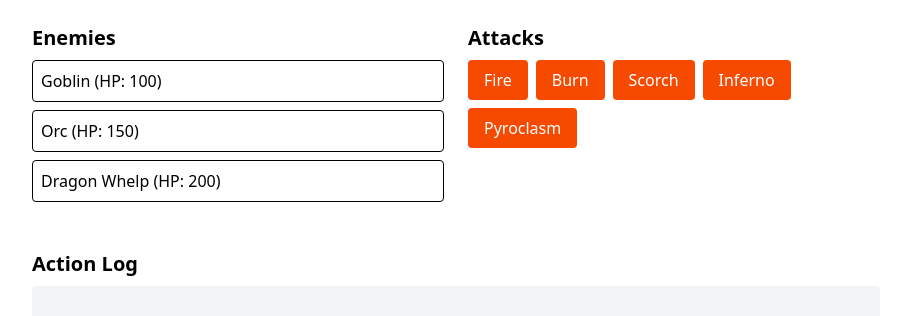
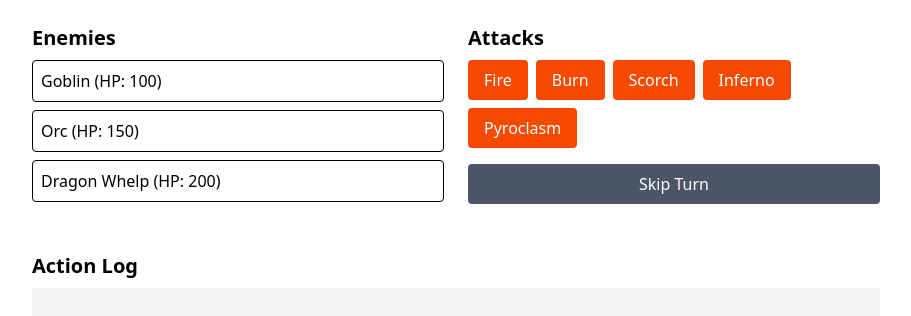
Before and after one commit to kyletolle/pyroclasm, a React (Vite) app: page / in a window 1280 px wide. Shown: the top 316 px of the page, without its empty margins (184-1095 px from the left). Built offline with nearby package versions, Linux system fonts and the light colour scheme.

Commit message:
Add initial support for burn stacks

```diff
--- a/src/App.tsx
+++ b/src/App.tsx
@@ -12,11 +12,25 @@ const baseDamageMap: Record<DamageEffect, number> = {
   pyroclasm: 50,
 };
 
+// Defines how status effects work
+const statusEffects = {
+  burn: {
+    damagePerStack: 3,
+    stacksApplied: {
+      fire: 2,
+      burn: 1,
+      scorch: 1,
+      inferno: 3,
+      pyroclasm: 5,
+    },
+  },
+};
+
 function App() {
   const [enemies, setEnemies] = useState<Enemy[]>([
-    { id: 1, name: 'Goblin', hp: 100 },
-    { id: 2, name: 'Orc', hp: 150 },
-    { id: 3, name: 'Dragon Whelp', hp: 200 },
+    { id: 1, name: 'Goblin', hp: 100, burnStacks: 0 },
+    { id: 2, name: 'Orc', hp: 150, burnStacks: 0 },
+    { id: 3, name: 'Dragon Whelp', hp: 200, burnStacks: 0 },
   ]);
   const [selectedEnemy, setSelectedEnemy] = useState<Enemy | null>(null);
   const [log, setLog] = useState<string[]>([]);
@@ -28,15 +42,62 @@ function App() {
     }
 
     const damage = baseDamageMap[effect];
+    const burnStacksToAdd = statusEffects.burn.stacksApplied[effect] || 0;
+
     setEnemies(prev =>
       prev.map(e =>
-        e.id === selectedEnemy.id ? { ...e, hp: Math.max(0, e.hp - damage) } : e
+        e.id === selectedEnemy.id
+          ? {
+              ...e,
+              hp: Math.max(0, e.hp - damage),
+              burnStacks: e.burnStacks + burnStacksToAdd,
+            }
+          : e
       )
     );
-    setLog(prev => [
-      ...prev,
-      `Used ${capitalize(effect)} on ${selectedEnemy.name} for ${damage} damage.`,
-    ]);
+
+    let message = `Used ${capitalize(effect)} on ${selectedEnemy.name} for ${damage} damage.`;
+    if (burnStacksToAdd > 0) {
+      message += ` Added ${burnStacksToAdd} burn stack${burnStacksToAdd > 1 ? 's' : ''}.`;
+    }
+
+    setLog(prev => [...prev, message]);
+  };
+
+  const skipTurn = () => {
+    // Apply damage over time effects
+    let totalDamageDealt = 0;
+    let enemiesWithEffects = 0;
+
+    // Calculate effects and create updated enemies array
+    const updatedEnemies = enemies.map(enemy => {
+      if (enemy.burnStacks > 0) {
+        const burnDamage = enemy.burnStacks * statusEffects.burn.damagePerStack;
+        enemiesWithEffects++;
+        totalDamageDealt += burnDamage;
+
+        // Burn stacks decrease by 1 each turn
+        return {
+          ...enemy,
+          hp: Math.max(0, enemy.hp - burnDamage),
+          burnStacks: enemy.burnStacks - 1,
+        };
+      }
+      return enemy;
+    });
+
+    // Update the enemies state
+    setEnemies(updatedEnemies);
+
+    // Log the results
+    if (enemiesWithEffects > 0) {
+      setLog(prev => [
+        ...prev,
+        `Skipped turn. Burn effects dealt ${totalDamageDealt} total damage to ${enemiesWithEffects} enemies.`,
+      ]);
+    } else {
+      setLog(prev => [...prev, 'Skipped turn. No status effects to resolve.']);
+    }
   };
 
   return (
@@ -46,7 +107,17 @@ function App() {
         selected={selectedEnemy}
         onSelect={setSelectedEnemy}
       />
-      <AttackPanel onAttack={useAttack} />
+      <div>
+        <AttackPanel onAttack={useAttack} />
+        <div className="mt-4">
+          <button
+            onClick={skipTurn}
+            className="w-full bg-gray-600 hover:bg-gray-700 text-white px-4 py-2 rounded"
+          >
+            Skip Turn
+          </button>
+        </div>
+      </div>
       <ActionLog log={log} />
     </div>
   );
--- a/src/components/EnemyList.tsx
+++ b/src/components/EnemyList.tsx
@@ -2,6 +2,7 @@ export interface Enemy {
   id: number;
   name: string;
   hp: number;
+  burnStacks: number;
 }
 
 interface Props {
@@ -26,6 +27,11 @@ export function EnemyList({ enemies, selected, onSelect }: Props) {
             onClick={() => onSelect(enemy)}
           >
             {enemy.name} (HP: {enemy.hp})
+            {enemy.burnStacks > 0 && (
+              <span className="ml-2 text-orange-600">
+                🔥 {enemy.burnStacks}
+              </span>
+            )}
           </li>
         ))}
       </ul>
```
